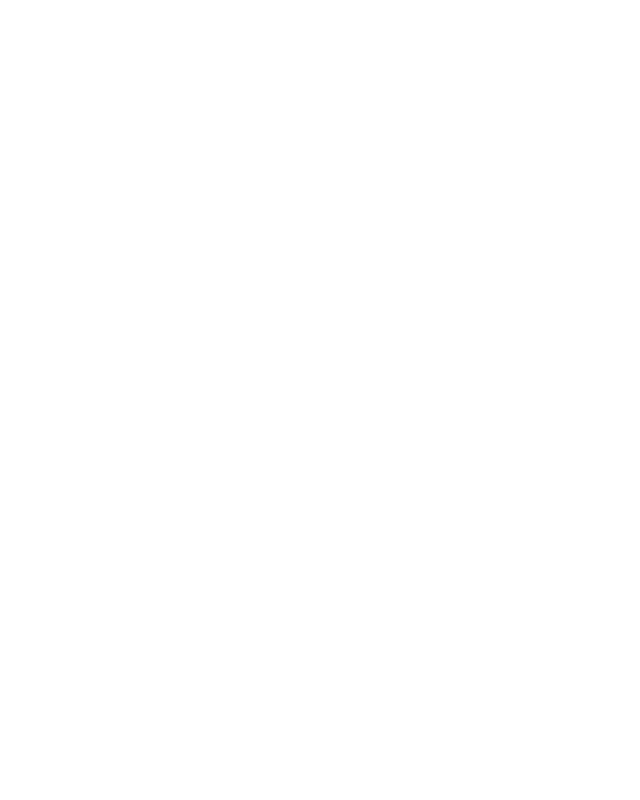
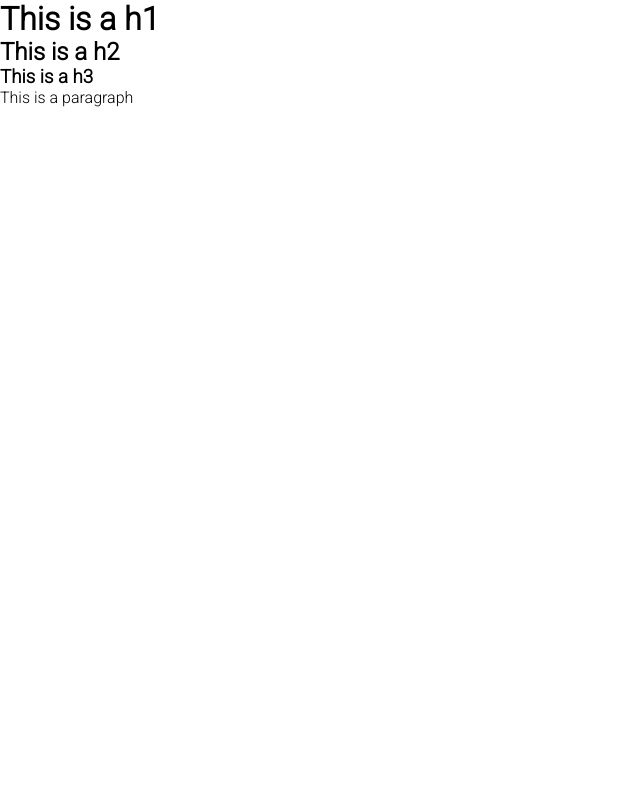
Before and after one commit to sebbekarlsson/CanalCan, a PHP site: page / in a window 1280 px wide. Before the commit the part shown is empty. Shown: the whole page, without its empty margins (0-640 px from the left). Run offline with PHP 8.4, Linux system fonts and the light colour scheme.

Commit message:
more html

```diff
--- a/public/index.php
+++ b/public/index.php
@@ -1,9 +1,16 @@
 <DOCTYPE html>
 <html>
 	<head>
+		<link rel="stylesheet" type="text/css" href="styles/style.css">
+		<link href='http://fonts.googleapis.com/css?family=Roboto:300' rel='stylesheet' type='text/css'>
+		<meta charset="utf-8">
 	</head>
 
 	<body>
+		<h1>This is a h1</h1>
+		<h2>This is a h2</h2>
+		<h3>This is a h3</h3>
+		<p>This is a paragraph</p>
 	</body>
 
 	<footer>
--- /dev/null
+++ b/public/styles/style.css
@@ -0,0 +1,6 @@
+* {
+  margin: 0;
+  padding: 0;
+  font-family: 'Roboto', sans-serif; }
+
+/*# sourceMappingURL=style.css.map */
--- /dev/null
+++ b/public/styles/style.scss
@@ -0,0 +1,5 @@
+*{
+	margin:0;
+	padding:0;
+	font-family: 'Roboto', sans-serif;
+}
```
Also changed, not shown: 1 other file.
